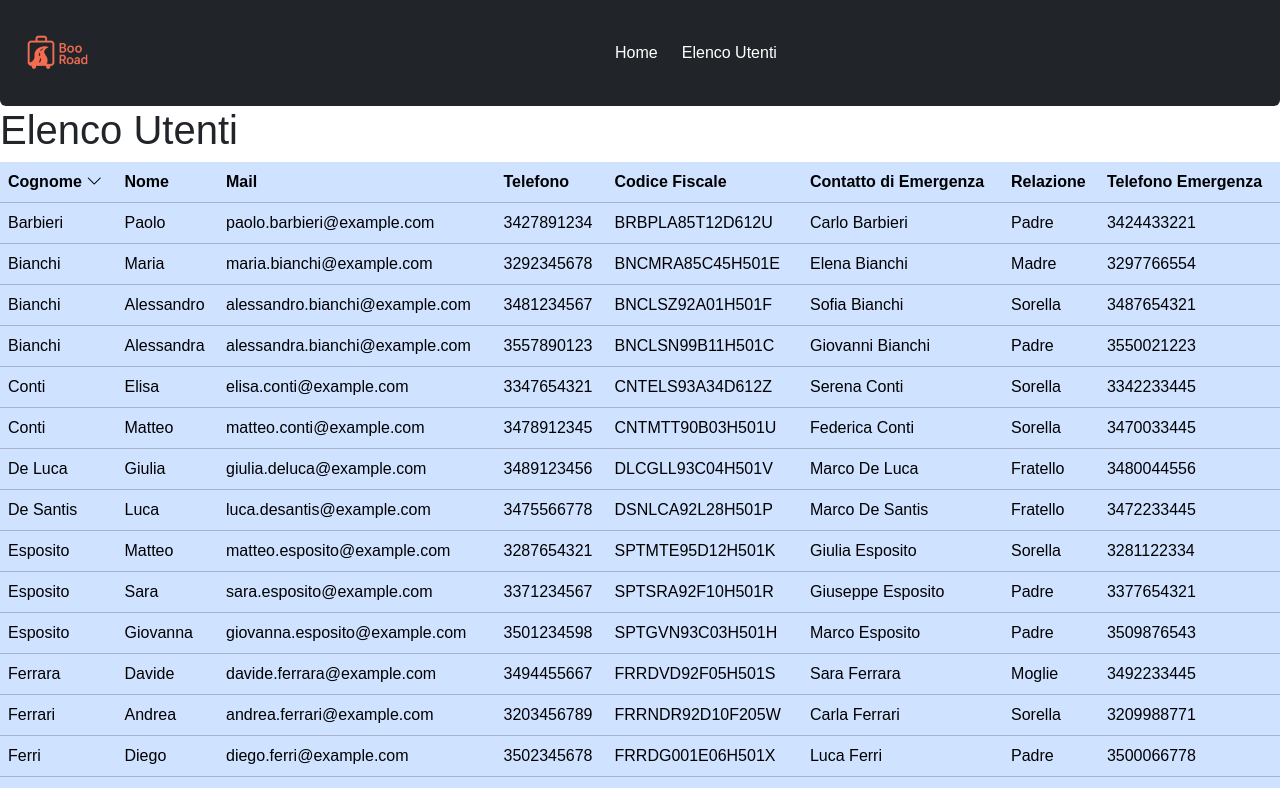
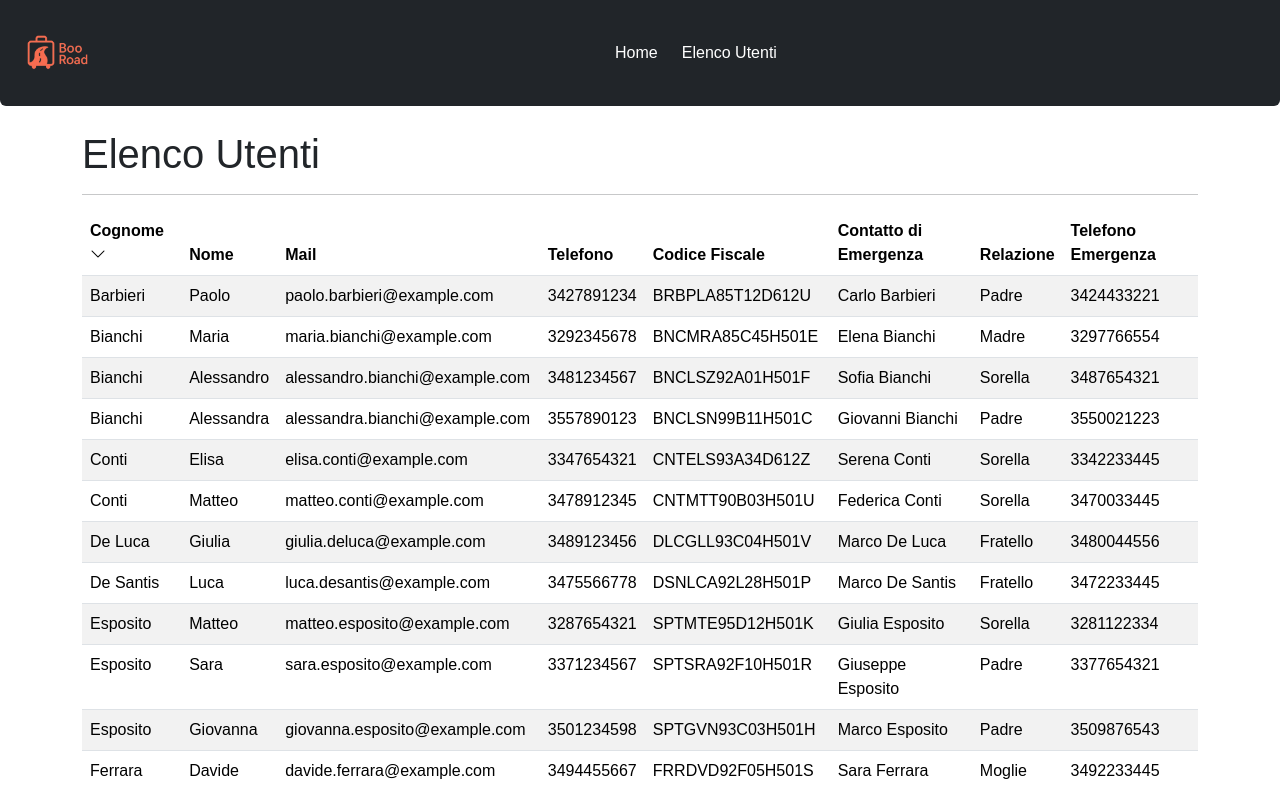
Before and after one commit to mattiacoli/BooRoad, a React (Vite) app: page /elenco_utenti in a window 1280 px wide. Shown: the top 788 px of the page. Built offline with nearby package versions, Linux system fonts and the light colour scheme.

Commit message:
Refactor UsersContacts component for improved readability and maintainability

```diff
--- a/src/pages/UsersContacts.jsx
+++ b/src/pages/UsersContacts.jsx
@@ -11,15 +11,15 @@ export default function UsersContacts() {
     setSortDirection(prev => prev === "asc" ? "desc" : "asc")
   }
 
-  return (<>
-    <h1>Elenco Utenti</h1>
+  return (
+    <div className="container mt-4">
+      <h1 className="my-3">Elenco Utenti</h1>
+      <hr />
 
       <div
         className="table-responsive"
       >
-      <table
-        className="table table-primary"
-      >
+        <table className="table table-striped">
           <thead>
             <tr>
               <th scope="col"
@@ -63,7 +63,9 @@ export default function UsersContacts() {
         </table>
       </div >
 
-  </>
+    </div>
+
+
 
   )
 }
```
Lines whose indentation alone changed are shown as unchanged.
